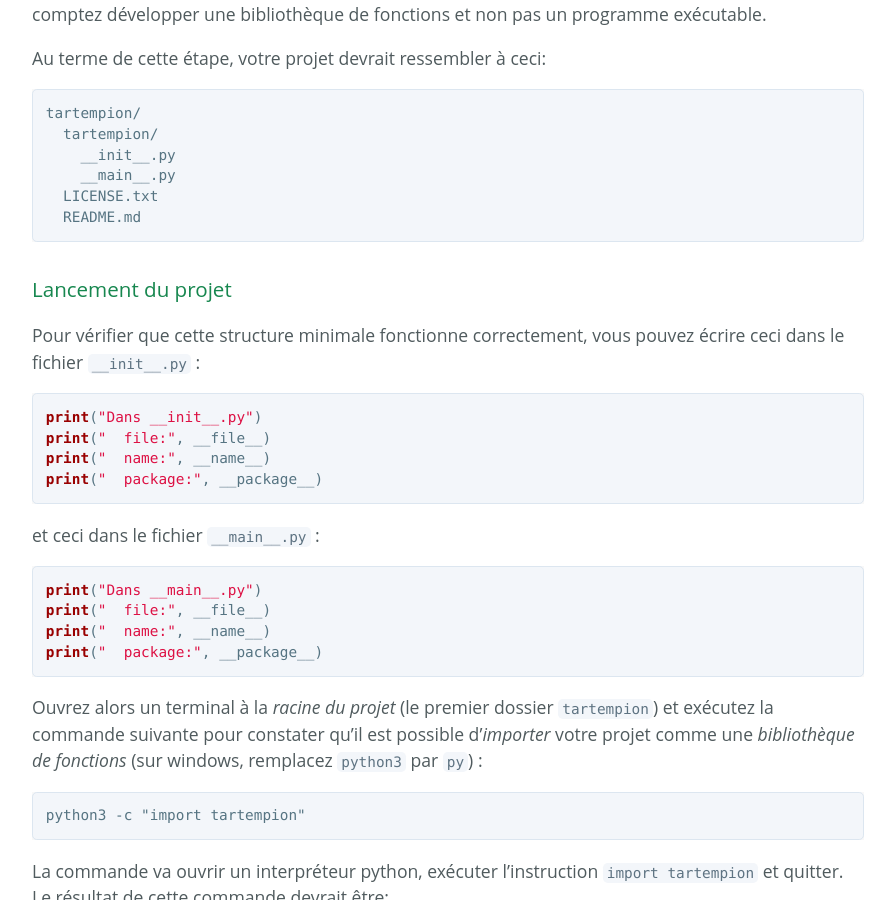
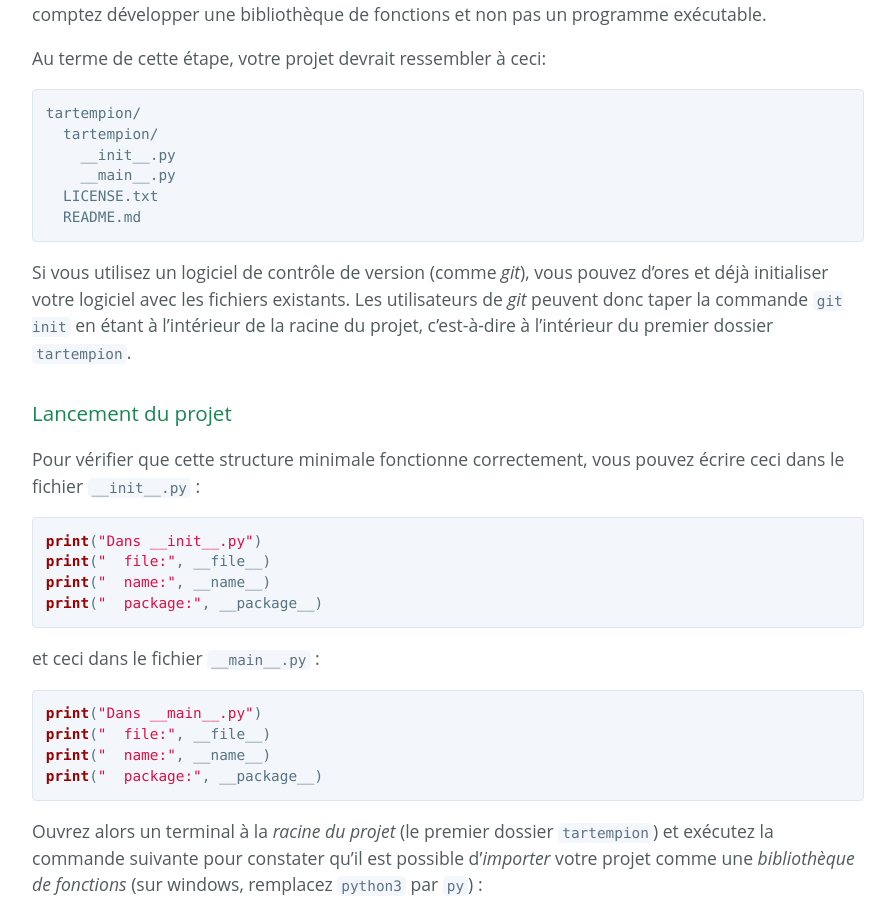
Before and after one commit to NotANameServer/Not-a-Hub, a Jekyll site: the page built from langages/python/comment-structurer-un-projet-python.md, in a window 1280 px wide and 900 px high, scrolled down 2591 px. Shown: the whole window, without its empty margins (192-1087 px from the left). Built offline with Jekyll 4.4.1, drawn with Linux system fonts in a browser that asks for light colours; our own code applies the rules of GitHub Pages for plain Markdown files; the repository's description, which GitHub fills in, is left out.

Commit message:
edit: explain where to git init in py-project
Fixes: #62

```diff
--- a/langages/python/comment-structurer-un-projet-python.md
+++ b/langages/python/comment-structurer-un-projet-python.md
@@ -73,6 +73,8 @@ Au terme de cette étape, votre projet devrait ressembler à ceci:
         __main__.py
       LICENSE.txt
       README.md
+
+Si vous utilisez un logiciel de contrôle de version (comme *git*), vous pouvez d'ores et déjà initialiser votre logiciel avec les fichiers existants. Les utilisateurs de *git* peuvent donc taper la commande `git init` en étant à l'intérieur de la racine du projet, c'est-à-dire à l'intérieur du premier dossier `tartempion`.
 
 ### Lancement du projet
 
```
